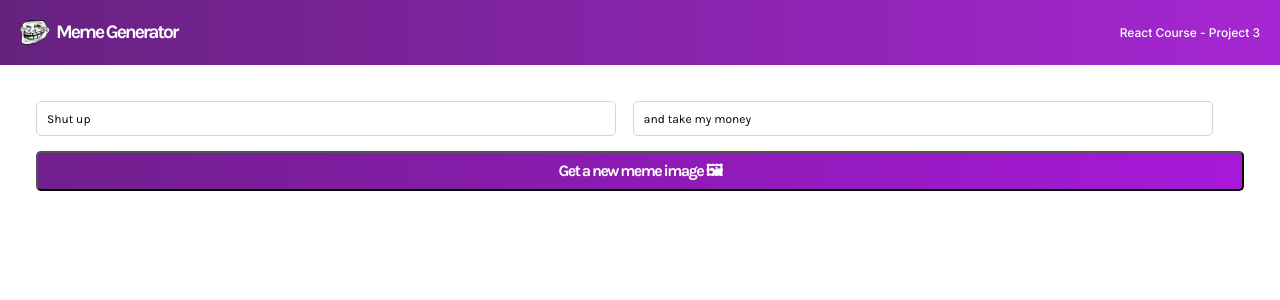
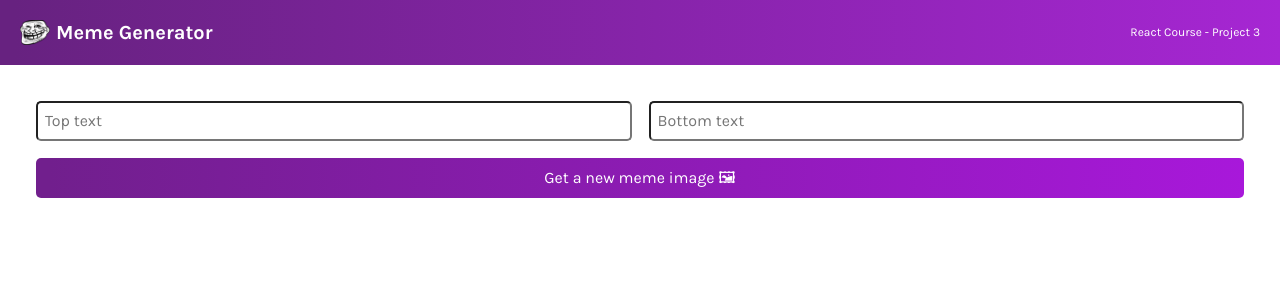
Before and after one commit to jawadrashid2011/react-project-scrimba, a React app: page / in a window 1280 px wide. Shown: the top 300 px of the page. Built offline with nearby package versions, Linux system fonts and the light colour scheme.

Commit message:
Added form elements

```diff
--- a/components/Header.js
+++ b/components/Header.js
@@ -1,18 +1,14 @@
-import React from 'react'
+import React from "react"
 
 export default function Header() {
     return (
-        <header>
+        <header className="header">
             <img
-                src="../public/images/troll-face.png"
-                className='header--image'
+                src="./public/images/troll-face.png"
+                className="header--image"
             />
-            <h2 className='header--title'>
-                Meme Generator
-            </h2>
-            <h4 className='header--project'>
-                React Course - Project 3
-            </h4>
+            <h2 className="header--title">Meme Generator</h2>
+            <h4 className="header--project">React Course - Project 3</h4>
         </header>
     )
 }
--- a/components/Meme.js
+++ b/components/Meme.js
@@ -2,24 +2,24 @@ import React from "react"
 
 export default function Meme() {
     return (
-        <form className="meme--form">
+        <main>
+            <form className="form">
                 <input
                     type="text"
-                className="meme--input-1"
-                value="Shut up"
+                    placeholder="Top text"
+                    className="form--input"
                 />
                 <input
                     type="text"
-                className="meme--input-2"
-                value="and take my money"
+                    placeholder="Bottom text"
+                    className="form--input"
                 />
-            <br />
                 <button
-                type="button"
-                className="meme--button"
+                    className="form--button"
                 >
                     Get a new meme image 🖼
                 </button>
             </form>
+        </main>
     )
 }
--- a/index.css
+++ b/index.css
@@ -3,17 +3,21 @@
 }
 
 body {
+    font-family: "Karla", sans-serif;
     margin: 0;
-    font-family: 'Karla', sans-serif;
 }
 
-header {
+main {
+    padding: 36px;
+}
+
+.header {
+    display: flex;
+    align-items: center;
     height: 65px;
     background: linear-gradient(90deg, #672280 1.18%, #A626D3 100%);
-    display: flex;
+    color: white;
     padding: 20px;
-    color: white;
-    align-items: center;
 }
 
 .header--image {
@@ -22,44 +26,34 @@ header {
 }
 
 .header--title {
-    font-size: 1.2rem;
-    font-weight: 700;
-    letter-spacing: -2.075px;
+    font-size: 1.25rem;
+    margin-right: auto;
 }
 
 .header--project {
-    margin-left: auto;
-    font-family: 'Inter', sans-serif;
     font-size: 0.75rem;
     font-weight: 500;
 }
 
-.meme--form {
-    padding: 36px;
+.form {
+    display: grid;
+    grid-template: 40px 40px / 1fr 1fr;
+    gap: 17px;
 }
 
-.meme--input-1, .meme--input-2 {
+.form--input {
+    font-family: "Karla", sans-serif;
     border-radius: 5px;
-    width: 48%;
-    border: 1px solid #D5D4D8;
-    height: 35px;
-    padding: 10px;
-    font-size: 12px;
-    font-weight: 400;
+    border: 1px solid D5D4D8;
+    text-indent: 5px;
 }
 
-.meme--input-2 {
-    margin-left: 17px;
+.form--button {
+    grid-column: 1 / -1;
+    font-family: "Karla", sans-serif;
+    border-radius: 5px;
+    background: linear-gradient(90.41deg, #711F8D 1.14%, #A818DA 100%);
+    color: white;
+    border: none;
+    cursor: pointer;
 }
-
-.meme--button {
-    margin-top: 15px;
-    width: 100%;
-    height: 40px;
-    border-radius: 5px;
-    background: linear-gradient(90deg, #711F8D 1.14%, #A818DA 100%);
-    color: white;
-    font-size: 16px;
-    font-weight: 700;
-    letter-spacing: -1.6px;
-}
```
Also changed, not shown: index.pack.js. Lines whose indentation alone changed are shown as unchanged.
